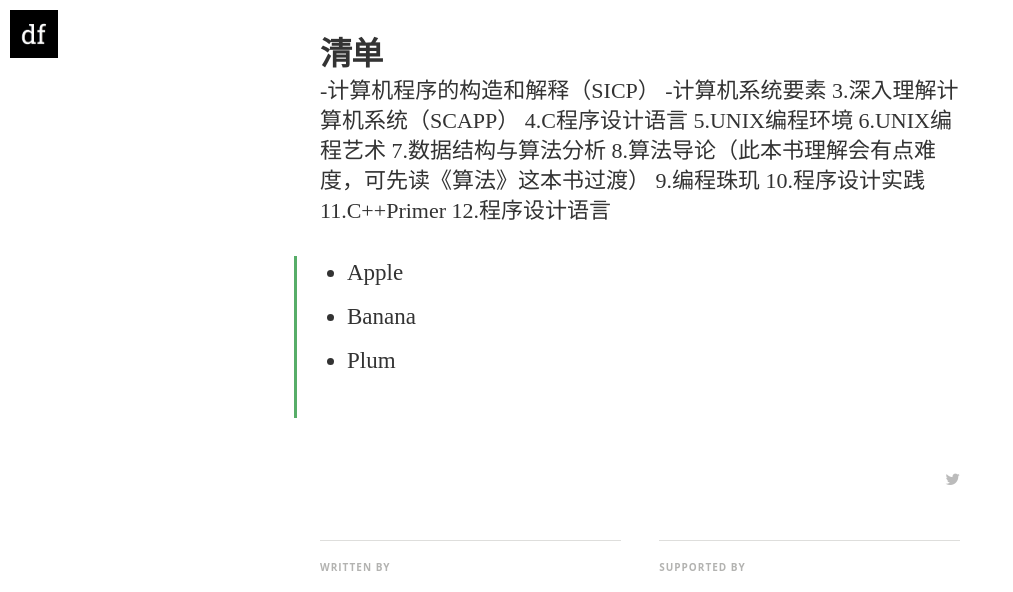
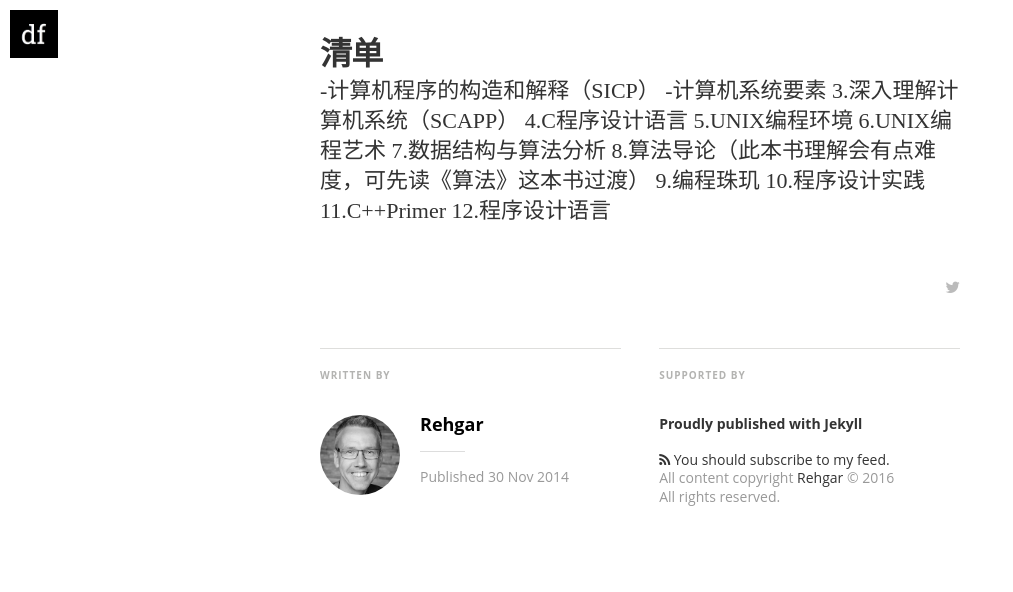
Before and after one commit to xywgithub/xywgithub.github.io, a Jekyll site: the page built from _posts/2014-11-30-mediator_features.markdown, in a window 1280 px wide and 900 px high, scrolled down 964 px, cut to the strip 0-592 px from the top of the window. Shown: the whole strip, without its empty margins (0-1013 px from the left). Built offline with Jekyll 4.4.1, drawn with Linux system fonts in a browser that asks for light colours; nearby versions of some CDN libraries; some web fonts are replaced.

Commit message:
Update 2014-11-30-mediator_features.markdown

```diff
--- a/_posts/2014-11-30-mediator_features.markdown
+++ b/_posts/2014-11-30-mediator_features.markdown
@@ -21,7 +21,3 @@ image2: /assets/article_images/2014-11-30-mediator_features/night-track-mobile.J
 10.程序设计实践
 11.C++Primer
 12.程序设计语言
-
-> - Apple
-> - Banana
-> - Plum
```
